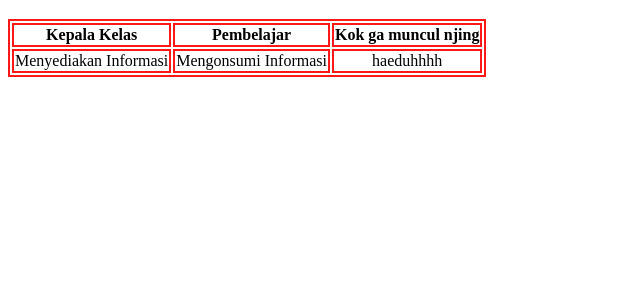
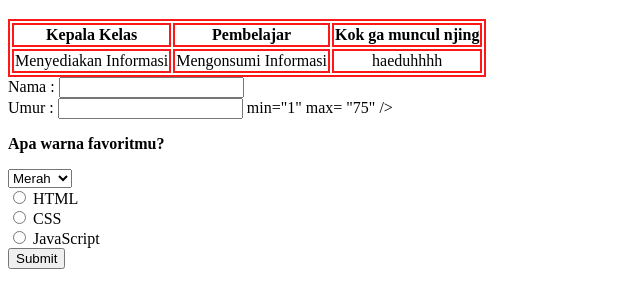
Before and after one commit to Rekistraa/Training-Revou, a plain HTML site: page Coba Tabel.html in a window 1280 px wide. Shown: the part 61-368 px from the top of the page, without its empty margins (0-640 px from the left). Drawn offline with Linux system fonts and the light colour scheme.

Commit message:
go again

```diff
--- a/Coba Tabel.html
+++ b/Coba Tabel.html
@@ -21,5 +21,30 @@
     <td><center>haeduhhhh</center></td>
 </tr>
 </table>
+<form action="https://www.google.com/" method="post">
+    <label for="name">Nama : </label>
+    <input id="name" type="text" />
+    <br>
+    <label for="umur">Umur : </label>
+    <input id="name" type="number" /> min="1" max= "75" />
+    <p><b>Apa warna favoritmu? </b></p>
+    <select>
+        <option>Merah </option>
+        <option>Kuning </option>
+        <option>Hijau </option>
+    </select>
+
+    <br>
+
+    <input type="radio" id="html" name="fav_language" value="HTML">
+    <label for="html">HTML</label><br>
+
+    <input type="radio" id="css" name="fav_language" value="CSS">
+    <label for="html">CSS</label><br>
+
+    <input type="radio" id="javascript" name="fav_language" value="JavaScript">
+    <label for="html">JavaScript</label><br>
+
+    <input type="submit" value="Submit">
 </body>
 </html>
```
Also changed, not shown: 1 other file.
